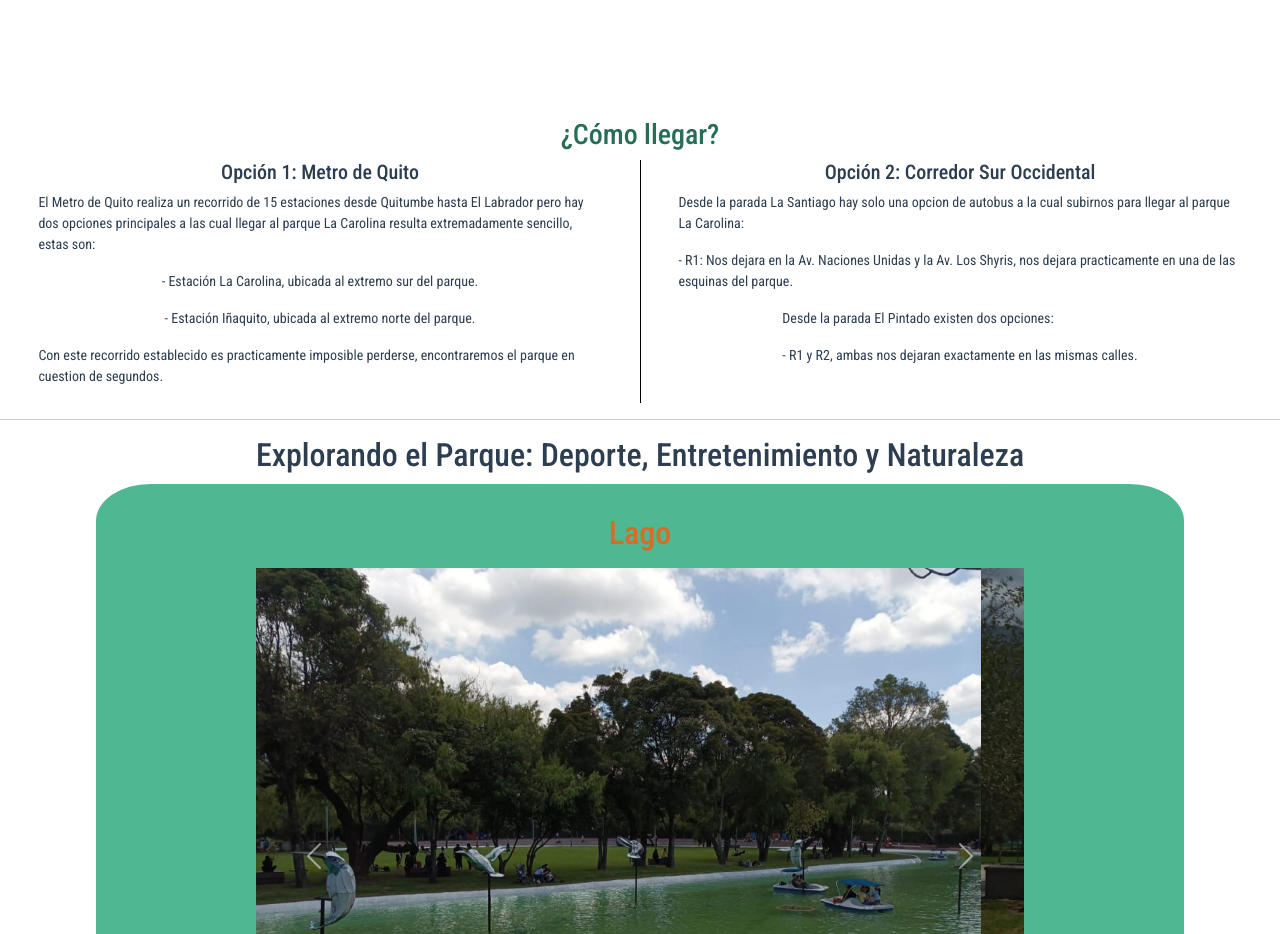
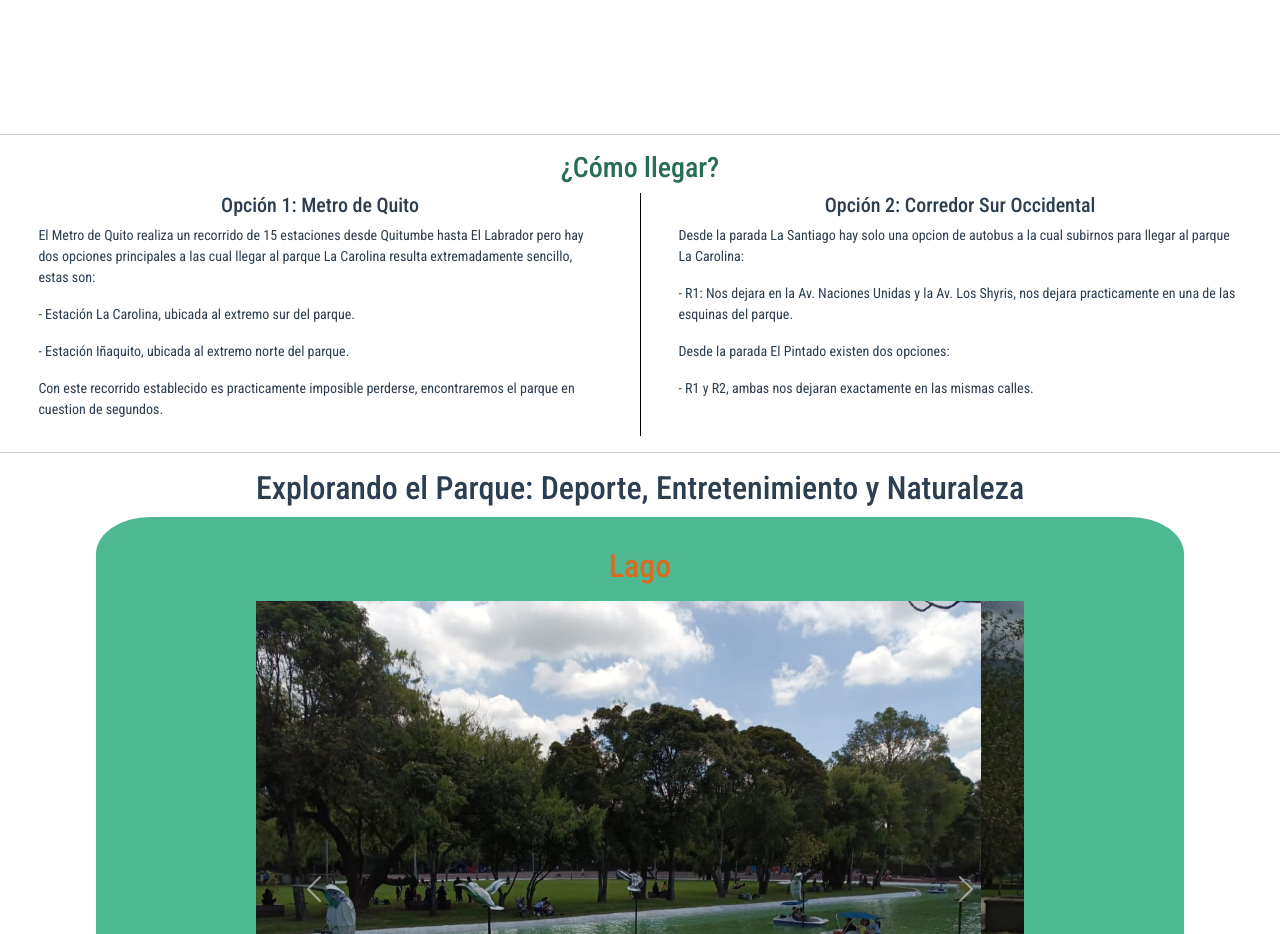
Before and after one commit to joselynM99/en_busca_del_deporte, a Vue app: page /carolina in a window 1280 px wide. Shown: the part 1440-2374 px from the top of the page. Built offline with nearby package versions, Linux system fonts and the light colour scheme; grey boxes are pictures that could not be loaded.

Commit message:
como llegar

```diff
--- a/src/pages/PagCarolina.vue
+++ b/src/pages/PagCarolina.vue
@@ -33,13 +33,16 @@
                 width="300" height="225" style="border:0;" allowfullscreen="" loading="lazy"
                 referrerpolicy="no-referrer-when-downgrade"></iframe>
         </div>
+        <hr>
         <h3>¿Cómo llegar?</h3>
         <div id="ubi">
 
             <div class="op">
                 <h5>Opción 1: Metro de Quito</h5>
+                <div>
                     <p>El Metro de Quito realiza un recorrido de 15 estaciones desde Quitumbe hasta El Labrador pero hay
-                    dos opciones principales a las cual llegar al parque La Carolina resulta extremadamente sencillo,
+                        dos opciones principales a las cual llegar al parque La Carolina resulta extremadamente
+                        sencillo,
                         estas son:</p>
                     <p> - Estación La Carolina, ubicada al extremo sur del parque.</p>
                     <p> - Estación Iñaquito, ubicada al extremo norte del parque.</p>
@@ -47,8 +50,13 @@
                     <p>Con este recorrido establecido es practicamente imposible perderse,
                         encontraremos el parque en cuestion de segundos.</p>
                 </div>
+
+            </div>
             <div class="op">
                 <h5>Opción 2: Corredor Sur Occidental</h5>
+                <div>
+
+
                     <div>
                         <p>Desde la parada La Santiago hay solo una opcion de autobus a la cual subirnos para llegar al
                             parque La Carolina:</p>
@@ -59,6 +67,7 @@
                         <p>Desde la parada El Pintado existen dos opciones:</p>
                         <p> - R1 y R2, ambas
                             nos dejaran exactamente en las mismas calles.</p>
+                    </div>
                 </div>
             </div>
 
```
Lines whose indentation alone changed are shown as unchanged.
